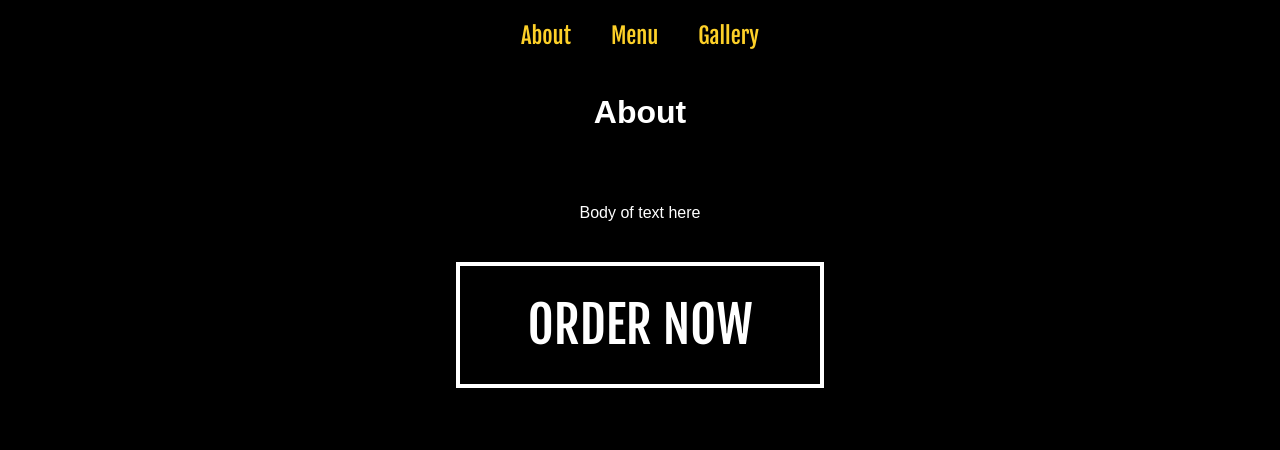
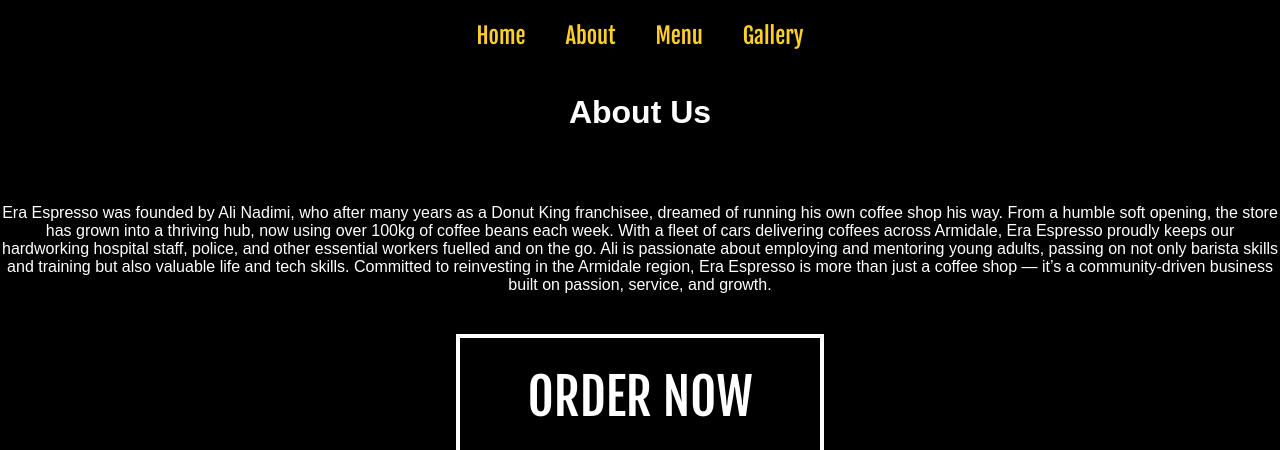
Before and after one commit to jampaljampaljampal/eraespresso, a plain HTML site: page about.html in a window 1280 px wide. Shown: the part 170-620 px from the top of the page. Drawn offline with Linux system fonts and the light colour scheme.

Commit message:
Add files via upload

```diff
--- a/about.html
+++ b/about.html
@@ -11,6 +11,7 @@
   <div class="header-content">
     <img src="eralogo.jpg" alt="Logo" class="logo" />
     <nav class="nav-links">
+      <a href="index.html">Home</a>
       <a href="about.html">About</a>
       <a href="menu.html">Menu</a>
       <a href="gallery.html">Gallery</a>
@@ -20,10 +21,22 @@
 </head>
 <body>
   <div class="about-content">
-    <h1>About</h1>
-    <br><br>
-    <p>Body of text here</p>
-  </div>
+  <h1>About Us</h1>
+  <br><br>
+  <p>
+    Era Espresso was founded by Ali Nadimi, who after many years as a Donut King franchisee,
+    dreamed of running his own coffee shop his way. From a humble soft opening, the store has
+    grown into a thriving hub, now using over 100kg of coffee beans each week.
+
+    With a fleet of cars delivering coffees across Armidale, Era Espresso proudly keeps our
+    hardworking hospital staff, police, and other essential workers fuelled and on the go.
+    Ali is passionate about employing and mentoring young adults, passing on not only barista
+    skills and training but also valuable life and tech skills.
+
+    Committed to reinvesting in the Armidale region, Era Espresso is more than just a coffee
+    shop — it’s a community-driven business built on passion, service, and growth.
+  </p>
+</div>
 <div class="order-button-container">
   <a href="https://your-link-here.com" class="order-button">ORDER NOW</a>
 </div>
```
